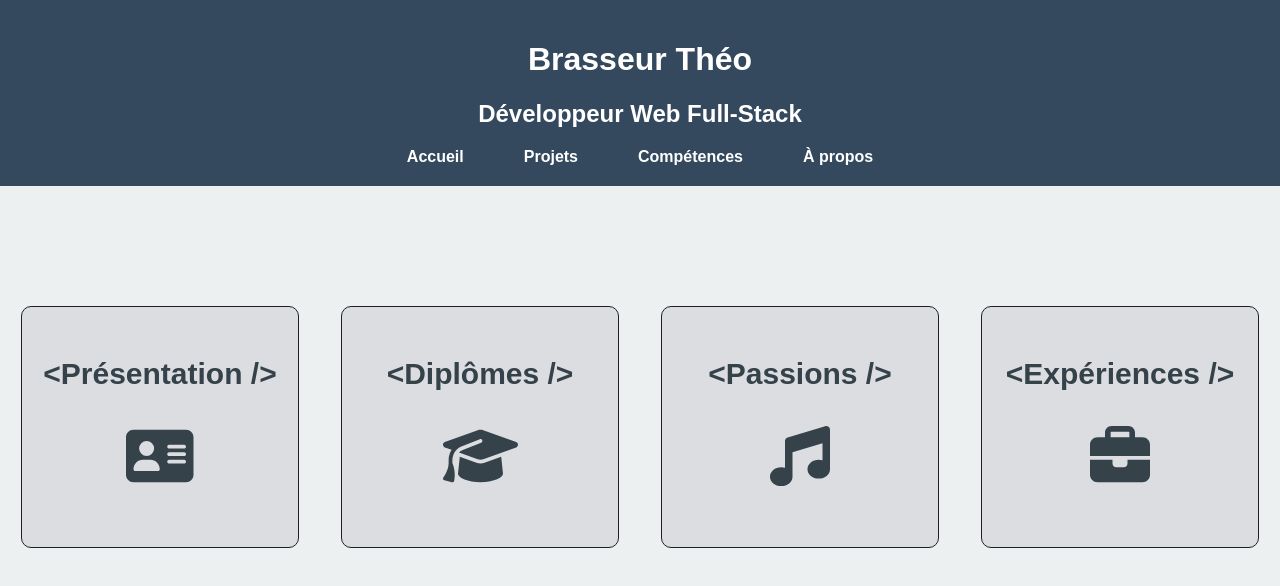
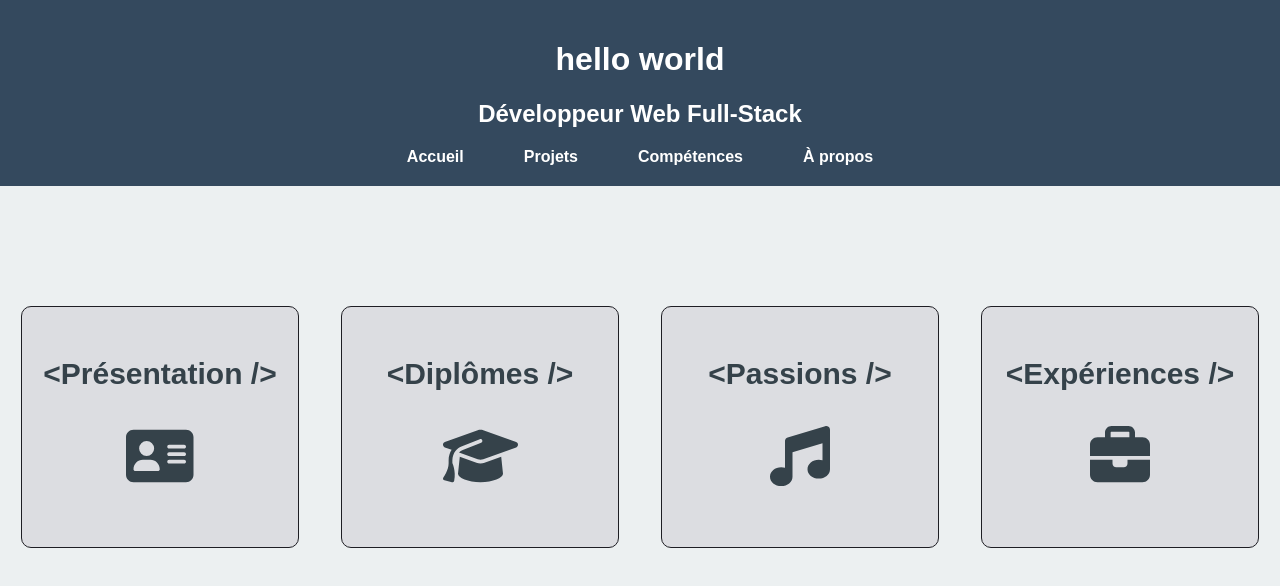
Before and after one commit to TheoBrasseurOCR/portfolioOCR, a React (Create React App) app: page / in a window 1280 px wide. Shown: the top 586 px of the page. Built offline with nearby package versions, Linux system fonts and the light colour scheme.

Commit message:
test netifly 2

```diff
--- a/src/components/Header.jsx
+++ b/src/components/Header.jsx
@@ -33,7 +33,7 @@ const Header = () => {
   return (
     <header className="header">
       <div className="container">
-        <h1>Brasseur Théo</h1>
+        <h1>hello world</h1>
         <h2>
           <span className="typed-text"></span>
         </h2>
```
